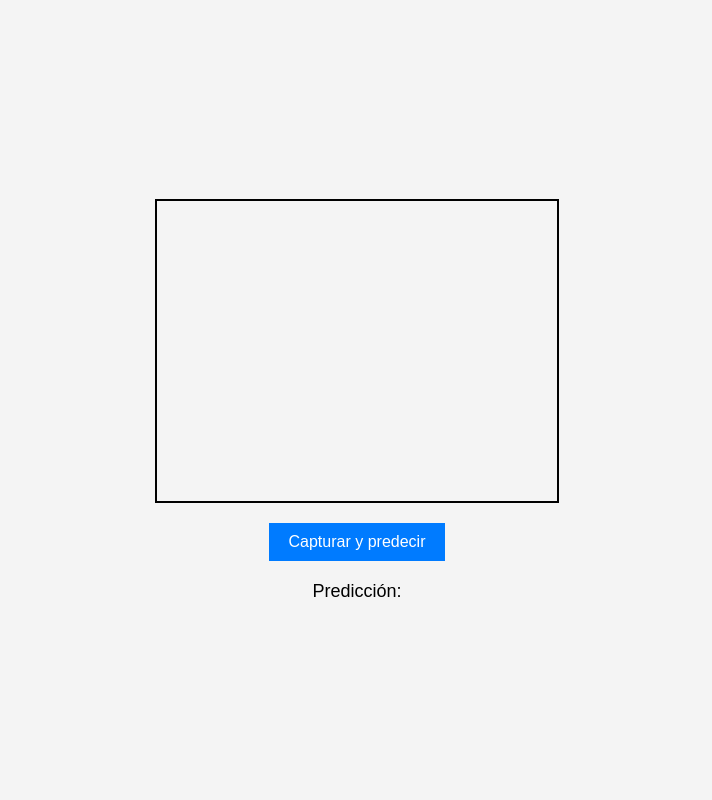
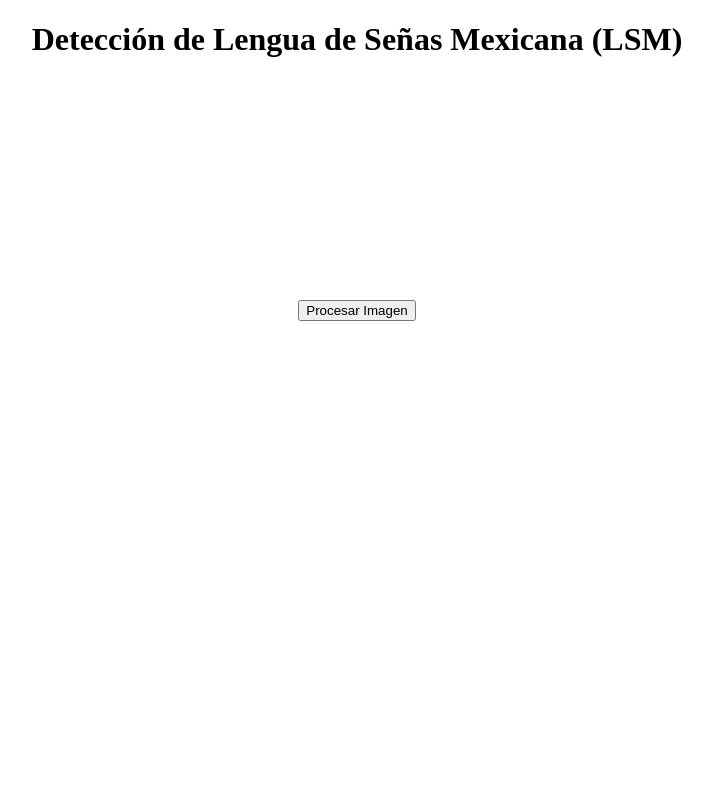
Before and after one commit to BaHe-09/Enlaza-Web, a Flask app: page / in a window 1280 px wide. Shown: the whole page, without its empty margins (283-995 px from the left). Run offline with Flask 3, Linux system fonts and the light colour scheme.

Commit message:
Update index.html

```diff
--- a/Backend/templates/index.html
+++ b/Backend/templates/index.html
@@ -1,101 +1,81 @@
-
 <!DOCTYPE html>
 <html lang="es">
 <head>
     <meta charset="UTF-8">
     <meta name="viewport" content="width=device-width, initial-scale=1.0">
-    <title>Predicción LSM</title>
+    <title>Detección de LSM</title>
     <style>
-        /* Estilos generales */
-        body {
-            margin: 0;
-            padding: 0;
-            font-family: 'Arial', sans-serif;
-            background-color: #f4f4f4;
-            display: flex;
-            justify-content: center;
-            align-items: center;
-            height: 100vh;
-            flex-direction: column;
+        /* Estilo para centrar el video */
+        #video {
+            width: 300px;  /* Video más pequeño */
+            height: 200px; /* Mantener la proporción */
+            margin: 0 auto;
+            display: block;
         }
-
-        #video {
-            width: 400px; /* Video más pequeño */
-            height: 300px; /* Video más pequeño */
-            border: 2px solid #000;
-            margin-bottom: 20px;
+        .container {
+            text-align: center;
+            margin-top: 20px;
         }
-
-        button {
-            padding: 10px 20px;
-            font-size: 16px;
-            background-color: #007bff;
+        #predictionText {
+            font-size: 1.2rem;
             color: white;
-            border: none;
-            cursor: pointer;
-        }
-
-        button:hover {
-            background-color: #0056b3;
-        }
-
-        #predictionText {
-            font-size: 18px;
-            margin-top: 20px;
         }
     </style>
 </head>
 <body>
-    <video id="video" autoplay></video> <!-- Video centralizado y más pequeño -->
-    <button id="captureButton">Capturar y predecir</button> <!-- Botón para capturar frame -->
-    <div id="predictionText">Predicción: </div>
+    <h1 style="text-align: center;">Detección de Lengua de Señas Mexicana (LSM)</h1>
+    <video id="video" autoplay></video>
+
+    <div class="container">
+        <button id="processButton">Procesar Imagen</button>
+        <div id="predictionText">Predicción: </div>
+    </div>
 
     <script>
         const videoElement = document.getElementById("video");
-        const captureButton = document.getElementById("captureButton");
+        const processButton = document.getElementById("processButton");
         const predictionText = document.getElementById("predictionText");
-        let stream;
-        let videoStream;
 
+        let mediaStream;
+
+        // Configuración de la cámara
         async function setupCamera() {
             try {
-                videoStream = await navigator.mediaDevices.getUserMedia({
-                    video: { facingMode: "user" }
-                });
-                videoElement.srcObject = videoStream;
+                mediaStream = await navigator.mediaDevices.getUserMedia({ video: { facingMode: "user" } });
+                videoElement.srcObject = mediaStream;
             } catch (error) {
                 console.error("Error al acceder a la cámara:", error);
             }
         }
 
-        async function captureFrame() {
-            // Capturar el frame del video
+        // Función para capturar el frame y enviarlo al servidor para su procesamiento
+        async function processFrame() {
             const canvas = document.createElement("canvas");
-            const ctx = canvas.getContext("2d");
             canvas.width = videoElement.videoWidth;
             canvas.height = videoElement.videoHeight;
+            const ctx = canvas.getContext("2d");
             ctx.drawImage(videoElement, 0, 0, canvas.width, canvas.height);
-            const frame = canvas.toDataURL("image/jpeg");
+            const frameData = canvas.toDataURL("image/jpeg");
 
-            // Enviar el frame al servidor para la predicción
+            // Enviar el frame al servidor para procesarlo
             try {
                 const response = await fetch('/predict', {
                     method: 'POST',
-                    headers: {
-                        'Content-Type': 'application/json'
-                    },
-                    body: JSON.stringify({ image: frame })
+                    headers: { 'Content-Type': 'application/json' },
+                    body: JSON.stringify({ image: frameData })
                 });
                 const data = await response.json();
                 predictionText.innerText = `Predicción: ${data.prediction}`;
             } catch (error) {
-                console.error("Error al enviar el frame:", error);
+                console.error('Error al enviar el frame:', error);
+                predictionText.innerText = `Error: ${error.message}`;
             }
         }
 
-        captureButton.addEventListener('click', captureFrame); // Capturar y predecir cuando se hace clic
+        processButton.addEventListener("click", processFrame);  // Procesar cuando el botón es presionado
 
-        window.onload = setupCamera;  // Configurar la cámara cuando se carga la página
+        // Inicializar la cámara al cargar la página
+        window.onload = setupCamera;
     </script>
 </body>
 </html>
```
